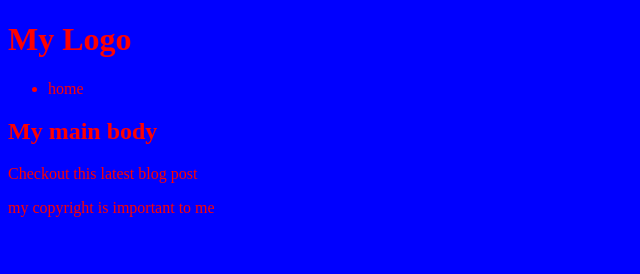
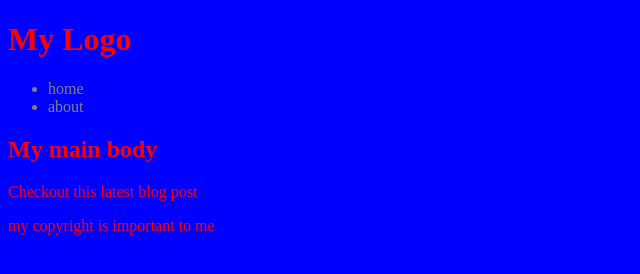
Before and after one commit to henrygad/git-tutorial, a plain HTML site: page index.html in a window 1280 px wide. Shown: the whole page, without its empty margins (0-640 px from the left). Drawn offline with Linux system fonts and the light colour scheme.

Commit message:
version 3

```diff
--- a/index.html
+++ b/index.html
@@ -14,6 +14,7 @@
         <nav>
             <ul>
                 <li>home</li>
+                <li>about</li>
             </ul>
         </nav>
         <main>
--- a/main.js
+++ b/main.js
@@ -1,5 +1,5 @@
 document.querySelector('.root').addEventListener('click', ()=>{
     alert('hey there watch out');
-    console.log('version 2');
-    console.log('this massage os for version 2 of my code')
+    console.log('version 3');
+    console.log('another massage for version 3 of my code')
 })
--- a/style.css
+++ b/style.css
@@ -5,3 +5,6 @@ body{
 main{
     border: 1px solid balck;
 }
+nav{
+    color: gray;
+}
```
